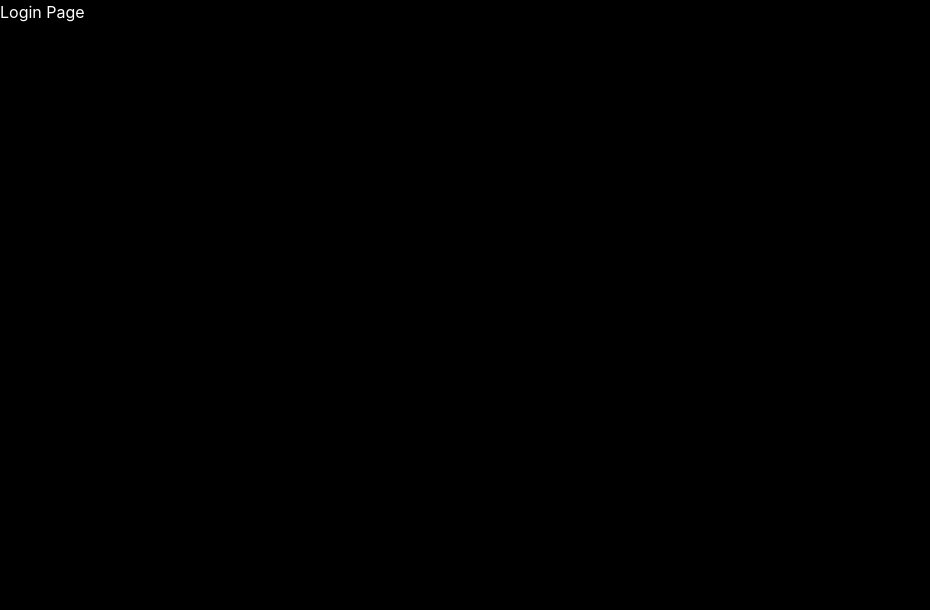
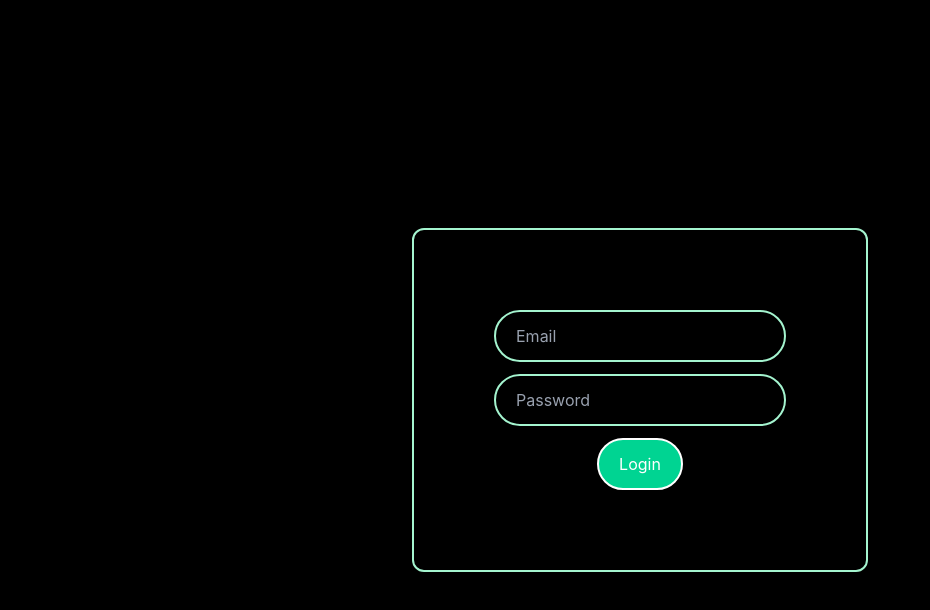
Before and after one commit to 007av/Emp, a React (Vite) app: page / in a window 1280 px wide. Shown: the top 610 px of the page, without its empty margins (0-930 px from the left). Built offline with nearby package versions, Linux system fonts and the light colour scheme.

Commit message:
Added Login Auth functinality

```diff
--- a/src/components/Auth/Login.jsx
+++ b/src/components/Auth/Login.jsx
@@ -1,9 +1,44 @@
 import React from 'react'
+import { useState } from 'react'
 
 const Login = () => {
+
+  const [email, setEmail] = useState("");
+  const [password,setPassword] = useState("");
+
+const submitHandler = (e)=>{
+  e.preventDefault()
+  console.log("Form submited")
+  // console.log("email is: "+ email)
+  // console.log("Password is: "+ password)
+
+  setEmail("")
+  setPassword("")
+}
+
+
+
   return (
-    <div>
-      Login Page
+    <div className='flex items-center justify-center h-screen w-screen'>
+      <div className=' border-2 p-20 border-emerald-200 rounded-xl'>
+      <form onSubmit={(e)=>submitHandler(e)} className=' flex flex-col items-center justify-center'>
+        <input
+        value={email}
+         required type="email" placeholder="Email" className=' outline-none border-2 border-emerald-200 rounded-full py-3 px-5 placeholder-gray-400'
+         onChange={(e)=>{
+          setEmail(e.target.value)
+         }}
+         />
+        <input
+        required type="password" placeholder="Password" className=' outline-none border-2 border-emerald-200 rounded-full mt-3 py-3 px-5 placeholder-gray-400'
+        value={password}
+        onChange={(e)=>{
+          setPassword(e.target.value)
+        }}
+        />
+        <button type="submit" className='outline-none border-2 bg-emerald-400 rounded-full mt-3 py-3 px-5'>Login</button>
+      </form>
+      </div>
     </div>
   )
 }
```
